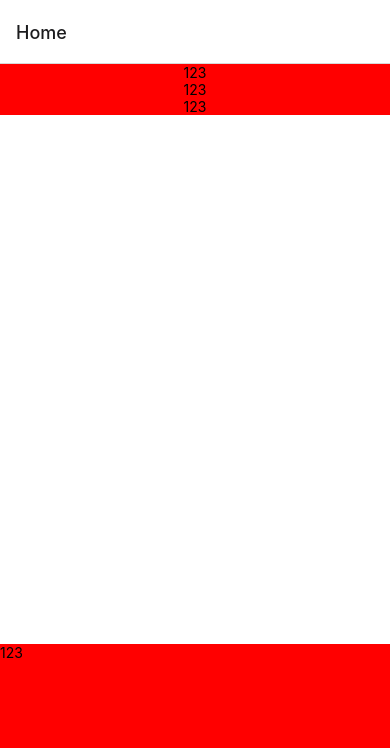
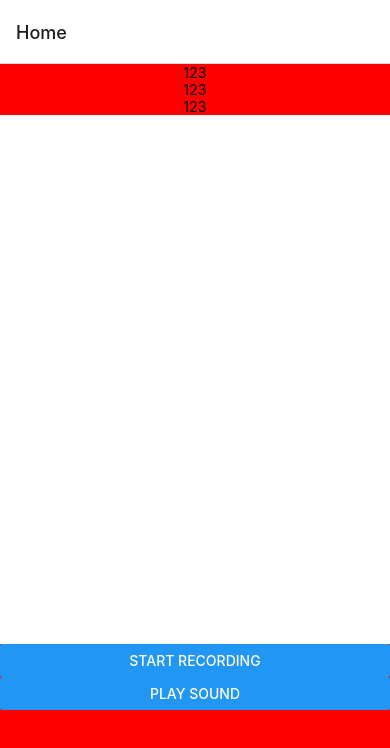
Before and after one commit to lhr000lhr/my-voice-memo, a React Native app: screen /Home in a window 390 px wide. Shown: the top 748 px of the page. Built offline with nearby package versions, Linux system fonts and the light colour scheme.

Commit message:
feat: 🎸 record and playback audio

```diff
--- a/app/components/RecorderPanel.jsx
+++ b/app/components/RecorderPanel.jsx
@@ -1,12 +1,70 @@
 import React from 'react'
-import { Text, StyleSheet } from 'react-native'
-import { SafeAreaView } from 'react-native-safe-area-context'
+import { StyleSheet, Button, View } from 'react-native'
+import { Audio } from 'expo-av'
 
 export default function RecorderPanel() {
+  const [recording, setRecording] = React.useState()
+  const [soundUrl, setSoundUrl] = React.useState()
+  const [sound, setSound] = React.useState()
+
+  async function startRecording() {
+    try {
+      console.log('Requesting permissions..')
+      await Audio.requestPermissionsAsync()
+      await Audio.setAudioModeAsync({
+        allowsRecordingIOS: true,
+        playsInSilentModeIOS: true,
+      })
+      console.log('Starting recording..')
+      const player = await Audio.Recording.createAsync(Audio.RECORDING_OPTIONS_PRESET_HIGH_QUALITY)
+      setRecording(player.recording)
+      console.log('Recording started')
+    } catch (err) {
+      console.error('Failed to start recording', err)
+    }
+  }
+
+  async function stopRecording() {
+    console.log('Stopping recording..')
+    setRecording(undefined)
+    await recording.stopAndUnloadAsync()
+    const uri = recording.getURI()
+    setSoundUrl(uri)
+    console.log('Recording stopped and stored at', uri)
+  }
+  async function playSound() {
+    console.log('Loading Sound')
+    const player = await Audio.Sound.createAsync({ uri: soundUrl })
+    setSound(player.sound)
+
+    console.log('Playing Sound')
+    await player.sound.playAsync()
+  }
+
+  React.useEffect(
+    () =>
+      sound
+        ? () => {
+            console.log('Unloading Sound')
+            sound.unloadAsync()
+          }
+        : undefined,
+    [sound]
+  )
+
   return (
-    <SafeAreaView style={styles.container}>
-      <Text>123</Text>
-    </SafeAreaView>
+    <View style={styles.container}>
+      <Button
+        title={recording ? 'Stop Recording' : 'Start Recording'}
+        onPress={recording ? stopRecording : startRecording}
+      />
+      <Button
+        title="Play Sound"
+        onPress={() => {
+          playSound()
+        }}
+      />
+    </View>
   )
 }
 
```
Also changed, not shown: 1 other file (tests, documents, lock files or other folders).
